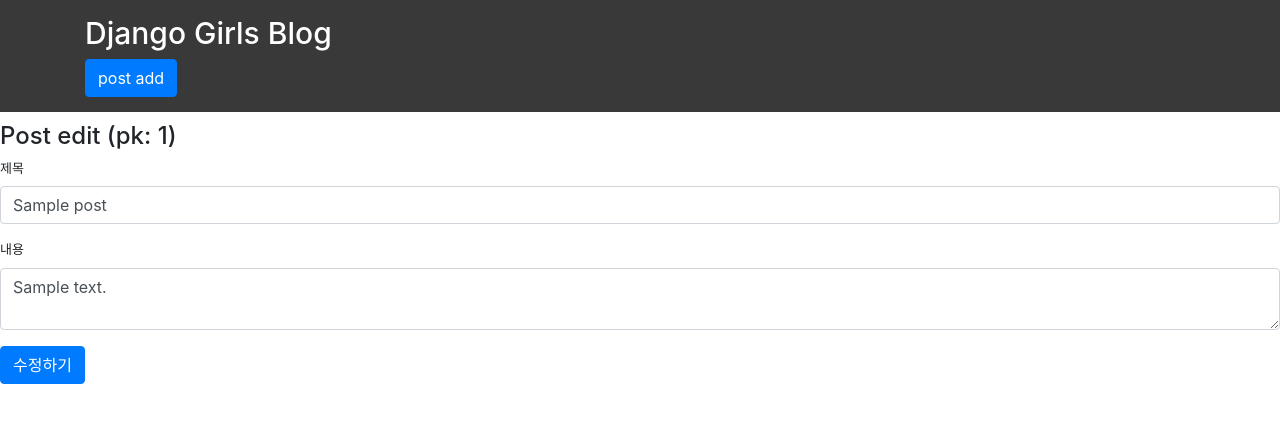
After one commit to seokjaehong/Djangogirls-Tutorial, a Django app: page /1/edit/ in a window 1280 px wide. The commit adds this page. Shown: the top 423 px of the page. Run offline with Django 3.2, Linux system fonts and the light colour scheme; tables that the repository leaves empty hold one stand-in row (values such as "Sample post"); some libraries are stand-ins or nearby versions.

Commit message:
post_add, post_edit

```diff
--- a/django/blog/models.py
+++ b/django/blog/models.py
@@ -20,6 +20,9 @@
         blank=True, null=True
     )
 
+    class Meta:
+        ordering =['-created_date']
+
     def publish(self):
         self.published_date = timezone.now()
         self.save()
--- a/django/blog/urls.py
+++ b/django/blog/urls.py
@@ -1,19 +1,41 @@
+#이거 왜안되는지 다시해 from django.urls import path
+#
+# from . import views
+#
+# urlpatterns = [
+#     path('', views.post_list, name='post-list'),
+#     # 숫자가 1개이상 반복되는 경우를 정규표현식으로 구현하되
+#     # 해당 반복구간을 그룹으로 묶고, 그룹 이름을 'pk'로 지정
+#     # re.compile(r'(?P<pk>\d+)')
+#     # re_path(r'(?P<pk>\d+)/$', views.post_detail),
+#     # /3/
+#     path('add/', views.post_add, name='post-add'),
+#     path('<int:pk>/', views.post_detail, name='post-detail'),
+#     # /3/delete/
+#     path('<int:pk>/delete/', views.post_delete, name='post-delete'),
+#     # /edit/
+#     path('<int:pk>/edit/', views.post_add, name='post_edit'),
+#
+#
+#
+# ]
+
 from django.urls import path
+
 from . import views
 
 urlpatterns = [
-    path('', views.post_list, name ='post-list'),
-    #path('detail/', views.post_detail),
-    # re_path(r'(?P<pk>\d+)/$', views.post_detail)
+    path('', views.post_list, name='post-list'),
+    # 숫자가 1개이상 반복되는 경우를 정규표현식으로 구현하되
+    # 해당 반복구간을 그룹으로 묶고, 그룹 이름을 'pk'로 지정
+    # re.compile(r'(?P<pk>\d+)')
+    # re_path(r'(?P<pk>\d+)/$', views.post_detail),
+    # /3/
     path('<int:pk>/', views.post_detail, name='post-detail'),
+    # /3/delete/
     path('<int:pk>/delete/', views.post_delete, name='post-delete'),
-
-    # localhost :8000/add 에 접근할 수있는 path구현
-    path('add', views.post_add, name = 'post-add')
-
-
-
-    # 숫자가 1개 이상 반복도니느 경우를 정규표현식으로 하고
-    # 해당반복구간을 그룹으로 묶고 그룹이름을 pk로 지정
-
+    # /3/edit/
+    path('<int:pk>/edit/', views.post_edit, name='post-edit'),
+    # /add/
+    path('add/', views.post_add, name='post-add'),
 ]
--- a/django/blog/views.py
+++ b/django/blog/views.py
@@ -1,91 +1,133 @@
 from django.shortcuts import render, redirect
-from django.http import HttpResponse
+# from django.contrib import messages
+
 from .models import Post
 
 
-# Create your views here.
-
 def post_list(request):
     # 1. 브라우저에서 요청
-    # 2. 장고 runserver로 실행중인 서버에 도착
-    # 3. runserver는 요청을 장고코드로 전달
-    # 4. 장고 코드중 config.urls묘듈이 해당요청을 받음
-    # 5. config.urls모듈은 ''(admin/를 제외한 모든요청)을 blog.urls모듈로 전달
-    # 6. blog.urls모듈은 받은 요청의 url과 일치하는 패턴이 있는지 검사
+    # 2. 요청이 runserver로 실행중인 서버에 도착
+    # 3. runserver는 요청을 Django code로 전달
+    # 4. Django code중 config.urls모듈이 해당 요청을 받음
+    # 5. config.urls모듈은 ''(admin/를 제외한 모든 요청)을 blog.urls모듈로 전달
+    # 6. blog.urls모듈은 받은 요청의 URL과 일치하는 패턴이 있는지 검사
     # 7. 있다면 일치하는 패턴과 연결된 함수(view)를 실행
-    #   7.1 setting모듈의 Templates 속성 내의 목록에서 blog/post_list.html파일의 내용을 가져옴
-    #   7.2 가져온 내용을 처리 (렌더렝, render())하여 리턴
-    # 8. 함수의 실행결과(리턴값)을 브라우저로 다시전달
-    # Http프로토콜로 텍스트 데이터 응답을 반환
+    #   7-1. settings모듈의 TEMPLATES속성 내의 DIRS목록에서
+    #        blog/post_list.html파일의 내용을 가져옴
+    #   7-2. 가져온 내용을 적절히 처리(렌더링, render()함수)하여 리턴
+    # 8. 함수의 실행 결과(리턴값)를 브라우저로 다시 전달
 
+    # HTTP프로토콜로 텍스트 데이터 응답을 반환
+    # return HttpResponse('<html><body><h1>Post list</h1><p>Post목록을 보여줄 예정입니다</p></body></html>')
+
+    # 구글검색: django model order recently created in view
+    # order_by
     posts = Post.objects.all()
-    # render()함수에 전달할 dict 객체 생성
-
+    # render()함수에 전달할 dict객체 생성
     context = {
         'posts': posts,
     }
-
-    # return HttpResponse('Post List')
-    # return HttpResponse('<html><bodㅇy><h1>Post List</h1><p>post 목록을 보여줄 예정입니다.</p></body></html>')
     return render(
         request=request,
         template_name='blog/post_list.html',
         context=context,
     )
-    # post_detail('localhost:8000/detail')
+    # 위 return코드와 같음
+    # return render(request, 'blog/post_list.html', context)
 
 
 def post_detail(request, pk):
     context = {
         'post': Post.objects.get(pk=pk),
     }
-    return render(request, 'blog/post_detail.html', context)
-    '''
-    localhost:8000/detail/로 온 요청을 'blog/post_detail.html'을 render한 결과를 리턴
+    return render(
+        request,
+        'blog/post_detail.html',
+        context
+    )
+
+
+def post_edit(request, pk):
+    """
+    1. pk에 해당하는 Post인스턴스를
+        context라는 dict에 'post'키에 할당
+        위에서 생성한 dict는 render의 context에 전달
+        사용하는 템플릿은 'blog/post_add.html'을 재사용
+            HTML새로 만들지 말고 있던 html을 그냥 할당
+    2. url은 /<pk>/edit/ <- 에 매칭되도록 urls.py작성
+    3. 이 위치로 올 수 있는 a요소를 post_detail.html에 작성 (form아님)
+    - request.method가 POST일 때는 request.POST에 있는 데이터를 이용해서
+      pk에 해당하는 Post인스턴스의 값을 수정, 이후 post-detail로 redirect
+        값을 수정하는 코드
+            post = Post.objects.get(pk=pk)
+            post.title = <새 문자열>
+            post.content = <새 문자열>
+            post.save()  <- DB에 업데이트 됨
+    - request.method가 GET일 때는 현재 아래에 있는 로직을 실행
+    :param request:
+    :param pk:
     :return:
-    '''
+    """
+    # 현재 URL (pk가 3일경우 /3/edit/)에 전달된 pk에 해당하는 Post인스턴스를 post변수에 할당
+    post = Post.objects.get(pk=pk)
+    # 만약 POST메서드 요청일 경우
+    if request.method == 'POST':
+        # post의 제목/내용을 전송받은 값으로 수정 후
+        title = request.POST['title']
+        content = request.POST['content']
+        post.title = title
+        post.content = content
+        # DB에 저장
+        post.save()
+        # 이후 상세화면으로 이동
+        return redirect('post-detail', pk=post.pk)
+    # GET메서드 요청일 경우
+    context = {
+        'post': post,
+    }
+    # 수정할 수 있는 페이지를 보여줌
+    return render(request, 'blog/post_edit.html', context)
 
 
 def post_add(request):
-    # 1. localhost:8000/add로 접근시
-    # 이 뷰가 실행되어서 pOST ADD PAGE 라는 문구를 보여주도록 urls 작
-    # 2.  HttpResponse가 아니라 blog/post_add.html을 출력
-    # post_add.html은 base.html을 확장 title(h2)부분에 'post add' 출력
+    # localhost:8000/add로 접근시
+    # 이 뷰가 실행되어서 Post add page라는 문구를 보여주도록 urls작성
+    # HttpResponse가 아니라 blog/post_add.html을 출력
+    # post_add.html은 base.html을 확장, title(h2)부분에 'Post add'라고 출력
+    if request.method == 'POST':
+        # 요청의 method가 POST일 때
+        # HttpResponse로 POST요청에 담겨온
+        # title과 content를 합친 문자열 데이터를 보여줌
 
-    if request.method == 'POST':
-        # 요청의 method가 post일 때
         title = request.POST['title']
         content = request.POST['content']
-        # return HttpResponse(f'{title}:{content}')
-        # ORM을 사용해서 title과 content 해당하는 post생성
 
-        post = Post.objects.create(
-            author=request.user,
-            title=title,
-            content=content,
-        )
-        return redirect('post-detail', pk=post.pk)
+        #만약 title 이나 content가 비어있으면
+        # 다시 글 작성화면 으로 이동
+        # 이동시키지 말고 오류메세지를 출력
+        # if title is None or content is None :
 
-        #redirect가 아니라 render를 쓰는경우
-        # context ={
-        #     'post' : post,
-        # }
-        # return render(request ,'blog/post_detail.html',context)
 
-        #return HttpResponse(f'{post.pk}{post.title}{post.content}')
+        if not (title and content):
+            content['form_error'] = '제목과 내용을 입력해주세요'
+        else :
+        # ORM을 사용해서 title과 content에 해당하는 Post생성
+            post = Post.objects.create(
+                author=request.user,
+                title=title,
+                content=content,
+            )
+        # post-detail이라는 URL name을 가진 뷰로
+        # 리디렉션 요청을 보냄
+        # 이 때, post-detail URL name으로 특정 URL을 만드려면
+        # pk값이 필요하므로 키워드 인수로 해당 값을 넘겨준다
+            return redirect('post-detail', pk=post.pk)
+    # 요청의 method가 GET일 때
 
-    else:
-        # 요청의 method가 get일때
-        pass
+        return render(request, 'blog/post_add.html', context)
 
-        return render(request, 'blog/post_add.html')
-    # return HttpResponse('Post add page')
-#
-# def post_delete(request, pk):
-#     if Post.request =='POST' :
-#         post = Post.obeject.get(pk=pk)
-#         post.delete()
-#         return redirect('post-list')
+
+
 
 def post_delete(request, pk):
     """
@@ -104,9 +146,13 @@
         csrf_token사용!
         action의 위치가 요청을 보낼 URL임
     """
-    # pk에 해당하는 Post를 삭제
-    if request.method =='POST' :
+    if request.method == 'POST':
+        # pk에 해당하는 Post를 삭제
         post = Post.objects.get(pk=pk)
-        post.delete()
-        # 이후 post-list라는 URL name을 갖는 view로 redirect
-        return redirect('post-list')
+        # 삭제 요청한 user와 post의 author가 같을때만 해당 post를 삭제
+        if request.user == post.author:
+            post.delete()
+            # 이후 post-list라는 URL name을 갖는 view로 redirect
+            return redirect('post-list')
+        # 요청한 유저가 다르면 다시 글 상세화면으로 돌아옴
+        return redirect('post-detail', pk=post.pk)
--- a/django/static/css/blog.css
+++ b/django/static/css/blog.css
@@ -8,6 +8,9 @@
 
 h2 {
     font-size: 24px;
+}
+form.inline{
+    display: inline-block;
 }
 .header {
     background-color: #393939;
--- /dev/null
+++ b/django/templates/blog/post_edit.html
@@ -0,0 +1,26 @@
+{% extends 'base.html' %}
+
+{% block title %}Post edit (pk: {{ post.pk }}){% endblock %}
+
+{% block content %}
+<form action="" method="POST">
+	{% csrf_token %}
+	<div class="form-group">
+		<label for="title">제목</label>
+		<input
+			id="title"
+			type="text"
+			name="title"
+			class="form-control"
+			value="{{ post.title }}">
+		<!--request.POST['title']-->
+	</div>
+
+	<div class="form-group">
+		<label for="content">내용</label>
+		<textarea name="content" id="content" class="form-control">{{ post.content }}</textarea>
+	</div>
+
+	<button type="submit" class="btn btn-primary">수정하기</button>
+</form>
+{% endblock %}
```
Also changed, not shown: django/templates/blog/post_add.html (+12 -5 lines), django/templates/blog/post_add_edit.html (added, +34 -0 lines), django/templates/blog/post_detail.html (+8 -6 lines), django/templates/base.html (indentation only).
